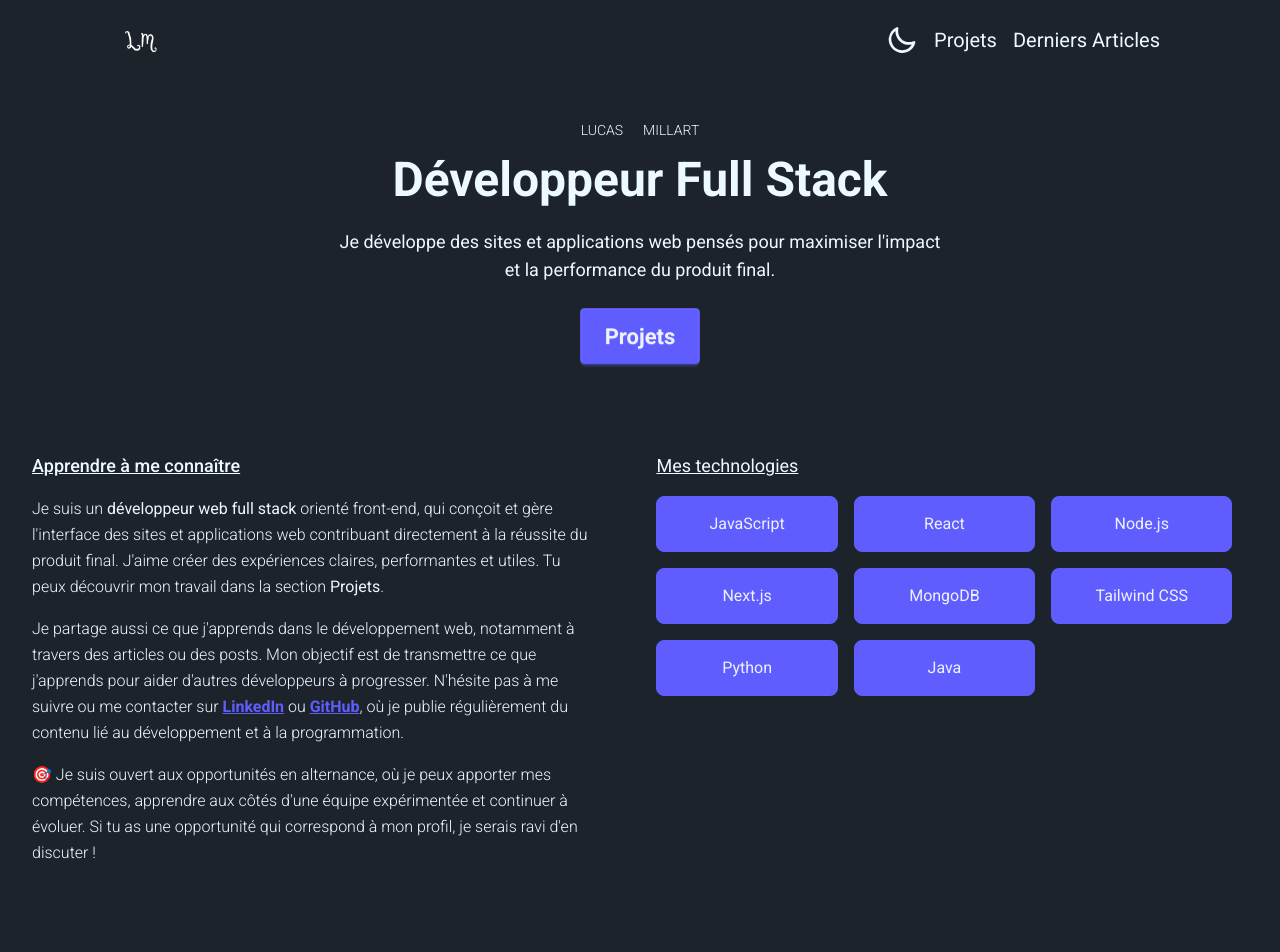
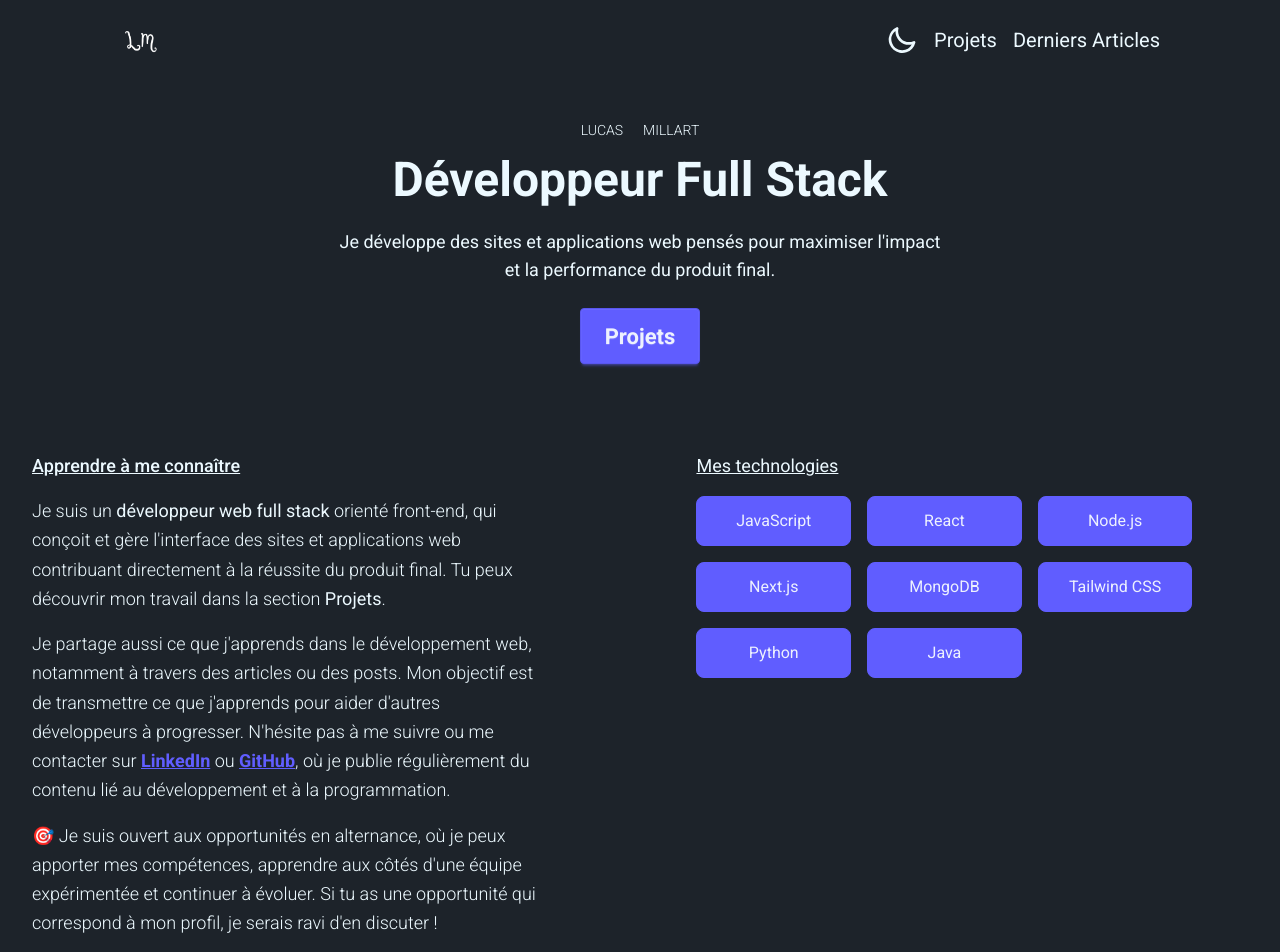
Before and after one commit to LucasMillart/blog, a Next.js app: page / in a window 1280 px wide. Shown: the top 952 px of the page. Built offline with nearby package versions, Linux system fonts and the light colour scheme; a web font is replaced by a local one.

Commit message:
change font a propos

```diff
--- a/components/Technologies.js
+++ b/components/Technologies.js
@@ -16,31 +16,31 @@ export default function Technologies() {
       <div className="flex flex-col lg:flex-row gap-8 items-start">
         {/* Colonne de gauche - Texte de présentation */}
         <div className="lg:w-1/2 space-y-6 lg:pr-8">
-          <div className="max-w-xl mx-auto lg:mx-0">            <h2 className="text-lg mb-4 underline text-center lg:text-left font-medium">Apprendre à me connaître</h2>
-            <p className="text-base mb-4 font-light leading-relaxed text-base-content">
-              Je suis un <strong>développeur web full stack</strong> orienté front-end, qui conçoit et gère l&apos;interface des sites et applications web contribuant directement à la réussite du produit final.
-              J&apos;aime créer des expériences claires, performantes et utiles. Tu peux découvrir mon travail dans la section <strong>Projets</strong>.
+          <div className="max-w-lg mx-auto lg:mx-0">
+            <h2 className="text-lg mb-4 underline text-center lg:text-left font-medium">Apprendre à me connaître</h2>
+            <p className="text-lg mb-4 font-light leading-relaxed text-base-content">
+              Je suis un <strong>développeur web full stack</strong> orienté front-end, qui conçoit et gère l&apos;interface des sites et applications web contribuant directement à la réussite du produit final. Tu peux découvrir mon travail dans la section <strong>Projets</strong>.
             </p>
 
-            <p className="text-base mb-4 font-light leading-relaxed text-base-content">
+            <p className="text-lg mb-4 font-light leading-relaxed text-base-content">
               Je partage aussi ce que j&apos;apprends dans le développement web, notamment à travers des articles ou des posts. Mon objectif est de transmettre ce que j&apos;apprends pour aider d&apos;autres développeurs à progresser.
               N&apos;hésite pas à me suivre ou me contacter sur <Link className="link link-primary font-bold" href="https://linkedin.com/in/lucas-millart/" target="_blank">LinkedIn</Link> ou <Link className="link link-primary font-bold" href="https://github.com/LucasMillart" target="_blank">GitHub</Link>, où je publie régulièrement du contenu lié au développement et à la programmation.
             </p>
 
-            <p className="text-base font-light leading-relaxed text-base-content">
+            <p className="text-lg font-light leading-relaxed text-base-content">
               🎯 Je suis ouvert aux opportunités en alternance, où je peux apporter mes compétences, apprendre aux côtés d&apos;une équipe expérimentée et continuer à évoluer.
               Si tu as une opportunité qui correspond à mon profil, je serais ravi d&apos;en discuter !
             </p>
           </div>
         </div>        {/* Colonne de droite - Technologies */}
         <div className="lg:w-1/2 flex flex-col">
-          <div className="max-w-xl mx-auto lg:mx-0">
+          <div className="max-w-xl mx-auto lg:mx-0 pl-10 pr-10">
             <h2 className="text-lg underline mb-4 text-center lg:text-left">Mes technologies</h2>
             <div className="grid grid-cols-2 sm:grid-cols-3 gap-4">
               {technologies.map((tech) => (
                 <div
                   key={tech.name}
-                  className="badge badge-primary badge-lg p-4 text-base flex items-center justify-center h-14 w-full"
+                  className="badge badge-primary badge-sm p-6 text-base flex items-center justify-center w-full"
                 >
                   {tech.name}
                 </div>
```
